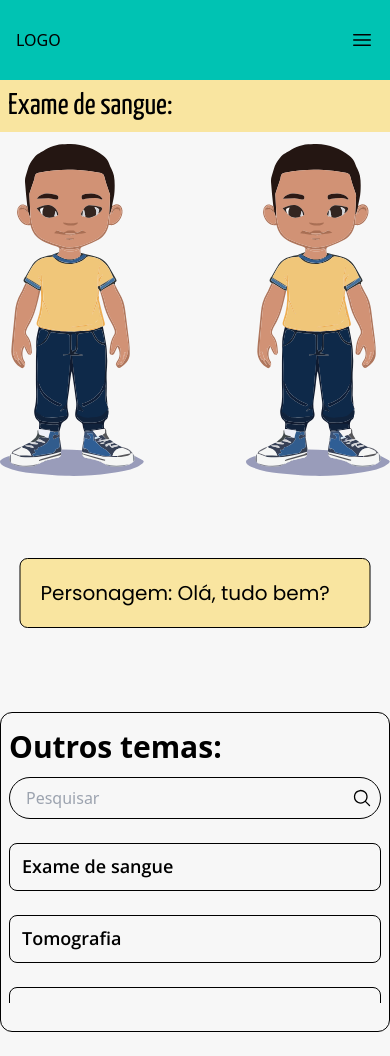
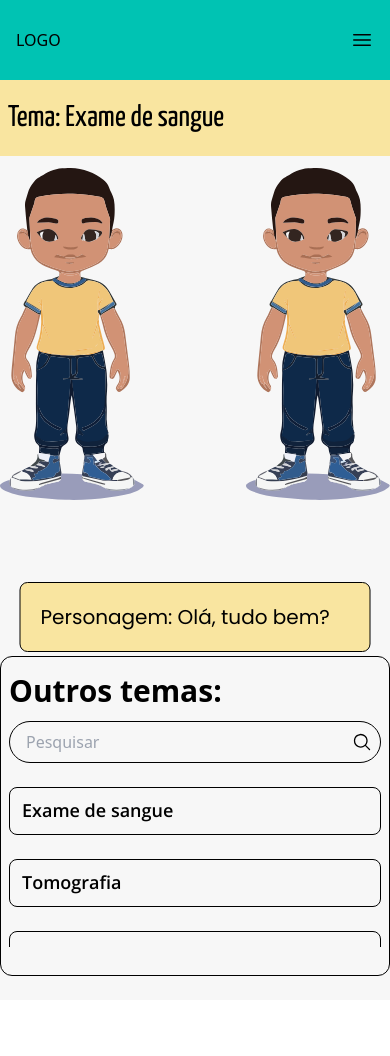
Before and after one commit to rafadagalera/Amigos-da-Saude, a React (Vite) app: page /videos/1 in a window 390 px wide. After the commit the page ends 1000 px from the top, so only its background shows below. Built offline with nearby package versions, Linux system fonts and the light colour scheme.

Commit message:
fix: videoPage responsividade styles

```diff
--- a/src/pages/videoPage.jsx
+++ b/src/pages/videoPage.jsx
@@ -25,14 +25,14 @@ export default function VideoPage() {
   };
 
   return (
-    <div className="container mx-auto flex w-full flex-col gap-20 pt-20 lg:flex-row">
-      <div className="grow">
-        <div className="bg-amarelo-100 p-2">
-          <h1 id="exame-title" className="font-yanone text-3xl">
-            {findExame.name}:
-          </h1>
-        </div>
+    <div className="flex w-full flex-col pt-20">
+      <div className=" bg-amarelo-100 p-2">
+        <h1 id="exame-title" className="font-yanone py-3 text-3xl container mx-auto">
+          Tema: {findExame.name}
+        </h1>
+      </div>
 
+      <div className="container mx-auto grow">
         <div
           id="exame"
           className="relative h-[500px] gap-4 pt-3 sm:border md:h-[600px]"
@@ -90,10 +90,10 @@ export default function VideoPage() {
             onClick={() => handleClickExame()}
           ></div>
         </div>
-      </div>
 
-      <div className="mb-6 h-[20rem] w-full sm:pt-5 md:h-full md:w-[25rem]">
-        <SearchVideos destino="videos" />
+        <div className="mb-6 h-[20rem] w-full sm:pt-5 md:h-full lg:w-[25rem]">
+          <SearchVideos destino="videos" />
+        </div>
       </div>
     </div>
   );
```
